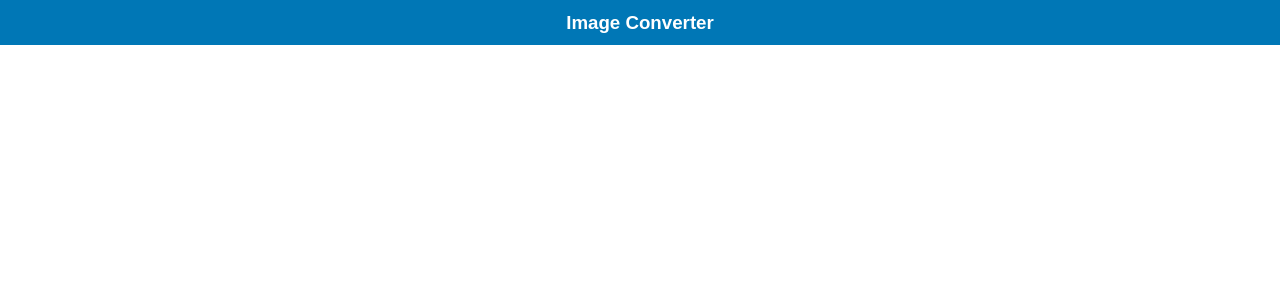
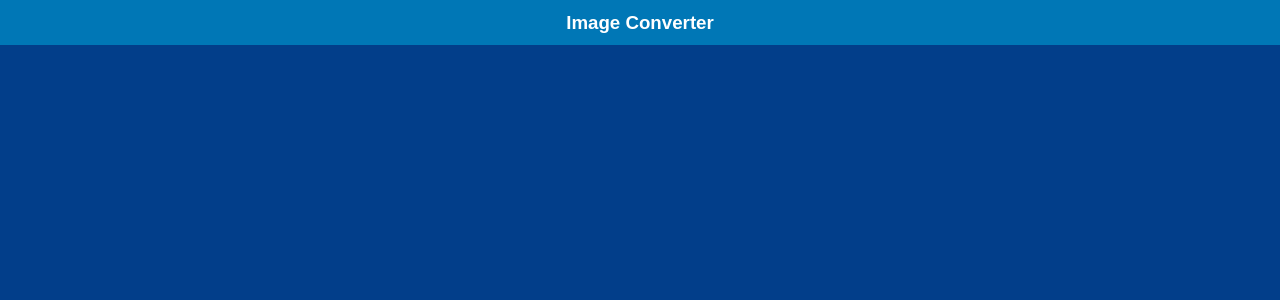
Before and after one commit to ArthurClemente/image_converter_front, a Vue app: page / in a window 1280 px wide. Shown: the top 300 px of the page. Built offline with nearby package versions, Linux system fonts and the light colour scheme; a web font is replaced by a local one.

Commit message:
refactor: ImageInput component imported and style created for the home view.

```diff
--- a/src/views/HomeView.vue
+++ b/src/views/HomeView.vue
@@ -1,17 +1,37 @@
 <script setup lang="ts">
 import Header from '@/components/Header.vue';
+import ImageInput from '@/components/ImageInput.vue';
 </script>
 
 <template>
   <main id="mainContent">
-    <section class="hederArea">
+    <section id="hederArea">
       <Header />
     </section>
-    <section class="contentArea">
-
+    <section id="imageConverterArea">
+      <ImageInput />
     </section>
-    <section class="footerArea">
-
-    </section>
+    <section id="footerArea"></section>
   </main>
 </template>
+
+<style scoped>
+  #mainContent {
+    display: flex;
+    flex-direction: column;
+    height: 100vh;
+  }
+
+  #imageConverterArea {
+    display: flex;
+    align-items: center;
+    justify-content: center;
+    height: 100%;
+    background-color: #023e8a;
+  }
+
+  .inputZone {
+    display: flex;
+    flex-direction: column;
+  }
+</style>
```
